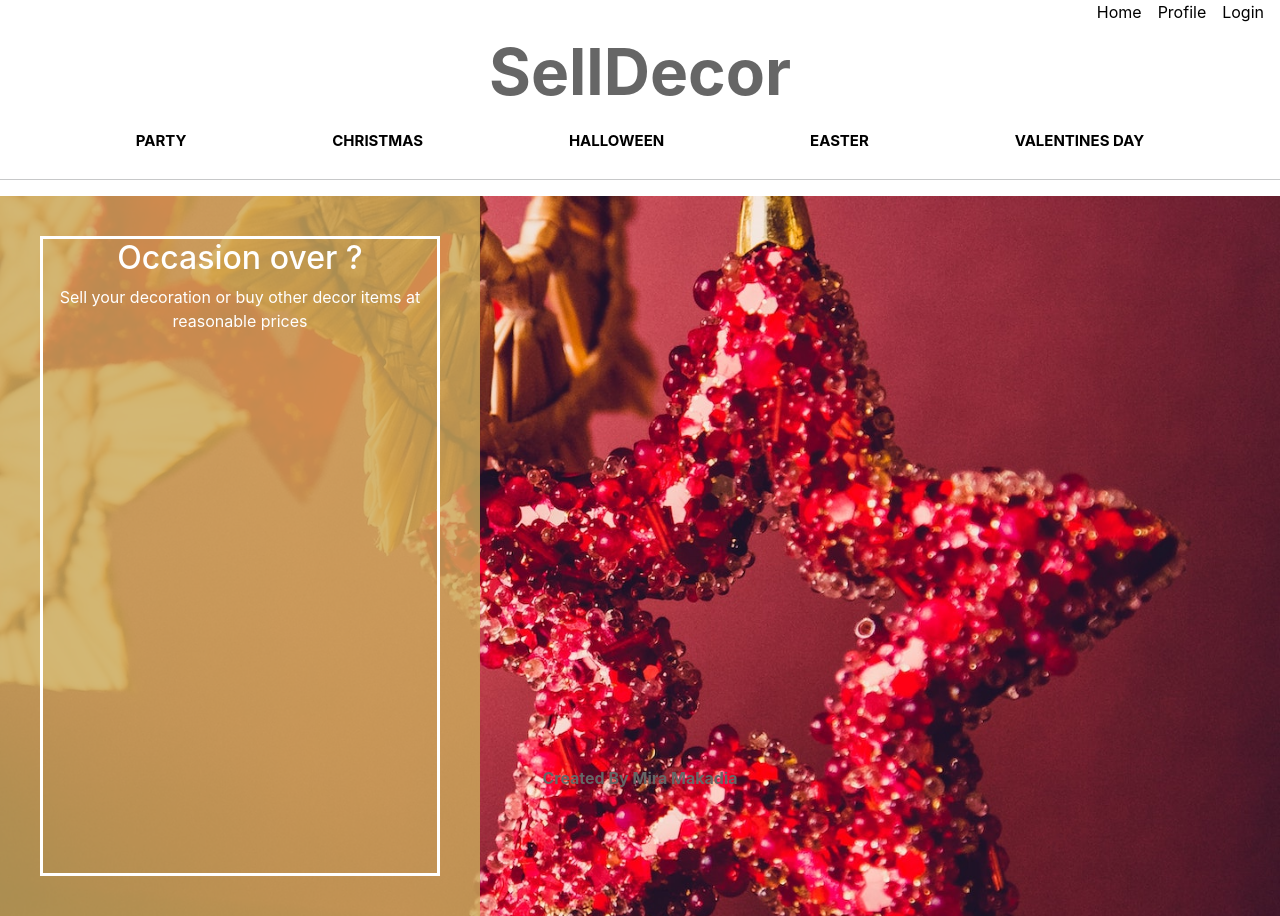
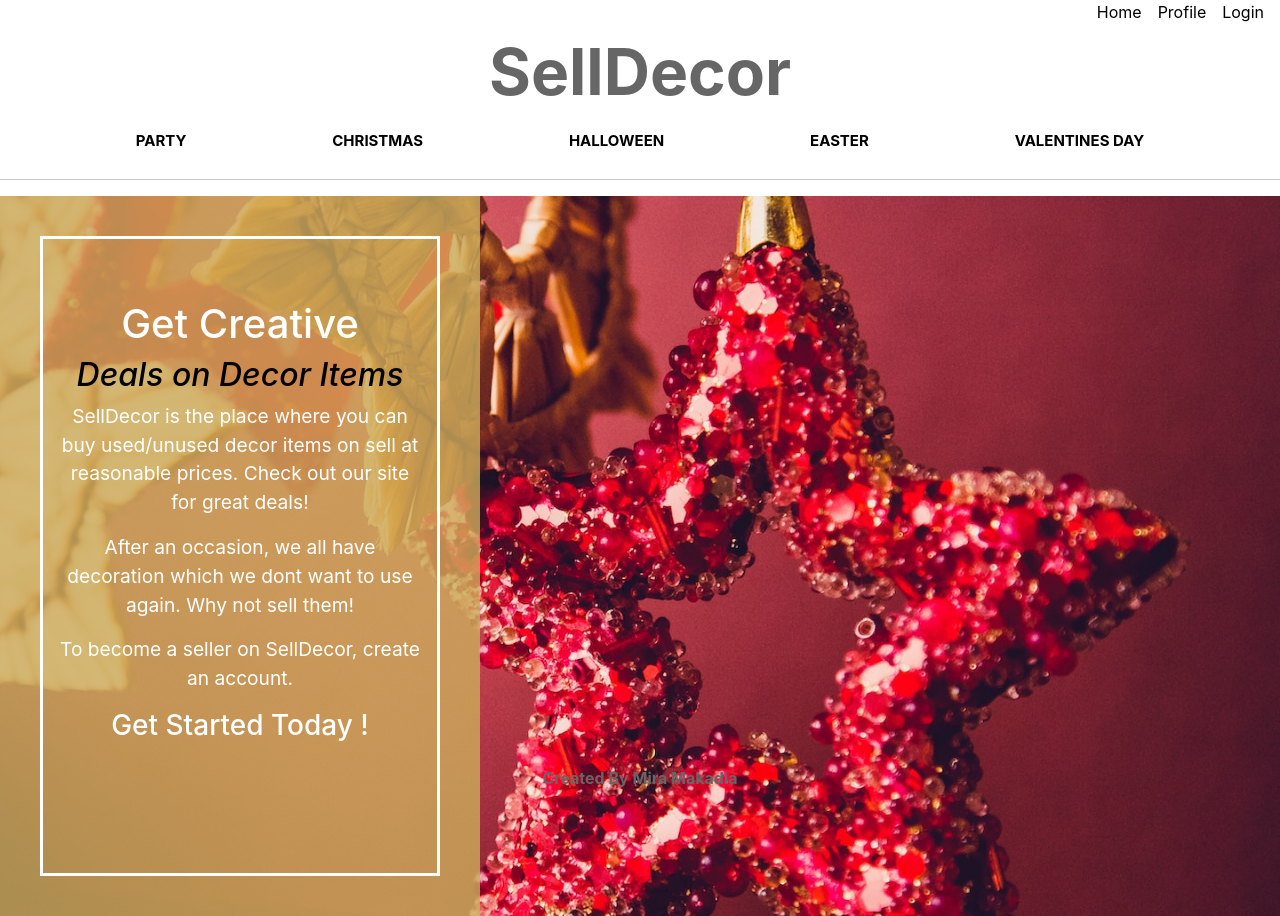
Before and after one commit to Mira85/SellDecor-frontend, a React (Create React App) app: page / in a window 1280 px wide. Built offline with nearby package versions, Linux system fonts and the light colour scheme; no server answers.

Commit message:
adds text on home page

```diff
--- a/src/pages/Home.js
+++ b/src/pages/Home.js
@@ -3,18 +3,28 @@ function Home(props) {
     return (
         <div className="homeContainer">
 
-            <div className="homeBckGround" style={{ backgroundImage: "url(/images/homepic.jpg)"}}>
+            <div className="homeBckGround" style={{ backgroundImage: "url(/images/homepic.jpg)" }}>
 
                 <div className="homeBox">
                     <div className="homeText">
-                        <h2>Occasion over ?</h2>
-                        Sell your decoration or buy other decor items at reasonable prices
+                        <div className="homeTextArea">
+                            <h1>Get Creative</h1>
+                            <h2 style={{ color: "black", fontStyle: "italic" }}>Deals on Decor Items</h2>
+
+                            <p>SellDecor is the place where you can buy used/unused decor items on sell at reasonable prices. Check out our site for great deals!</p>
+
+                            <p>After an occasion, we all have decoration which we dont want to use again. Why not sell them! </p>
+
+                            <p>To become a seller on SellDecor, create an account. </p>
+
+                            <h3>Get Started Today !</h3>
+                        </div>
 
                     </div>
 
                 </div>
             </div>
-            </div>
+        </div>
     );
 }
 
--- a/src/pages/Home.scss
+++ b/src/pages/Home.scss
@@ -28,4 +28,16 @@
     height:40rem;
     width:25rem;
     border:solid white;
+    display: flex;
+    align-items: center ;
+    justify-content: center;
 }
+
+.homeTextArea{
+
+    height:32rem;
+    font-size: 1.2rem;
+    width:23rem;
+
+
+}
```
